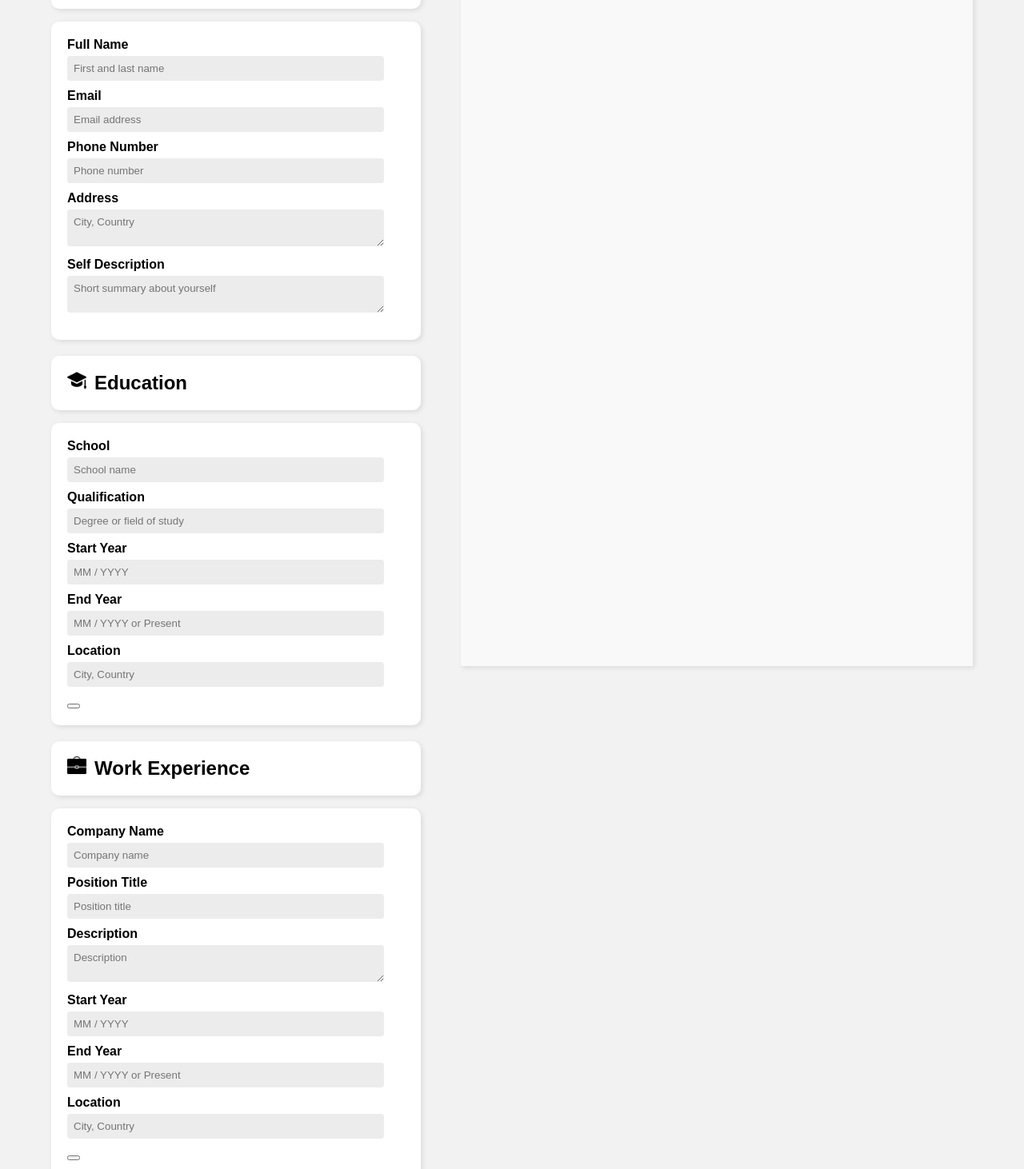
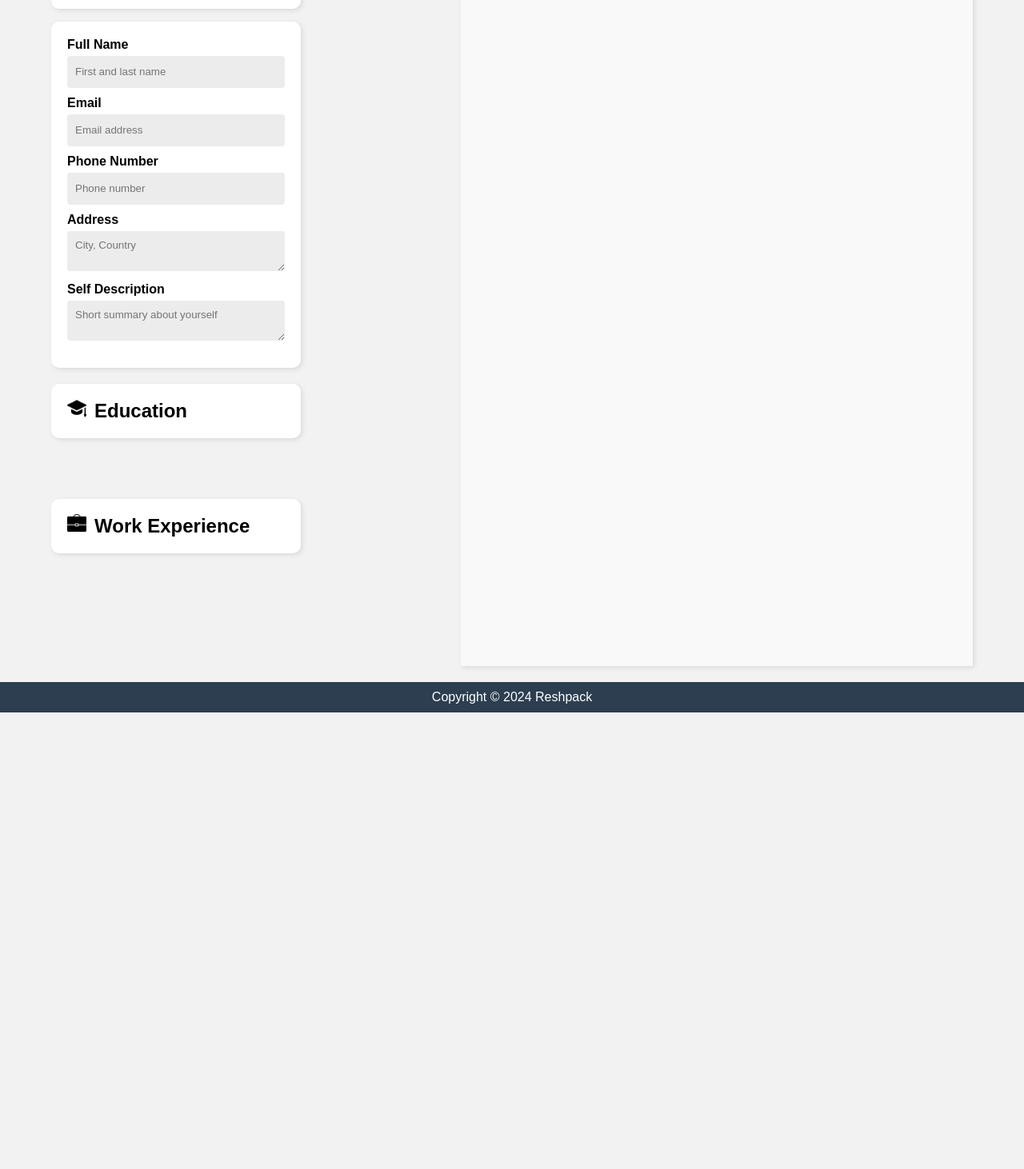
Before and after one commit to Reshpack/cv-maker, a React (Vite) app: page / in a window 1280 px wide. Shown: the part 160-1622 px from the top of the page at 80% size. After the commit the page ends 1051 px from the top, so only its background shows below. Built offline with nearby package versions, Linux system fonts and the light colour scheme.

Commit message:
adding new animations

```diff
--- a/src/App.jsx
+++ b/src/App.jsx
@@ -7,6 +7,17 @@ import workImg from './assets/work.png'
 
 export default function App() {
 
+  // form buttons hidden
+  const [educationVisible, setEducationVisible] = useState(false);
+  const [workVisible, setWorkVisible] = useState(false);
+
+  const toggleEducation = () => {
+    setEducationVisible(!educationVisible);
+  };
+
+  const toggleWork = () => {
+    setWorkVisible(!workVisible);
+  };
 
   return (
     <>
@@ -55,11 +66,11 @@ export default function App() {
         </div>
       </form>
       <form className='education-details form-section'>
-        <div className='form-header clickable'>
+        <div className={`form-header clickable`} onClick={toggleEducation}>
         <img src={educationImg} alt="Education" />
         <h2>Education</h2>
         </div>
-        <div className='form-group visible'>
+        <div className={`form-group ${educationVisible ? 'visible' : 'animate'}`}>
           <div className='input-group'>
             <label htmlFor="school-name">
               <span className='label-text'>School</span>
@@ -90,15 +101,15 @@ export default function App() {
             </label>
             <input type="text" id='location' placeholder='City, Country' />
           </div>
-          <button></button>
+          <button className='btn'>Add</button>
         </div>
         </form>
       <form className='work-details form-section'>
-      <div className='form-header clickable'>
+      <div className={`form-header clickable`} onClick={toggleWork}>
         <img src={workImg} alt="Work" />
         <h2>Work Experience</h2>
         </div>
-        <div className='form-group visible'>
+        <div className={`form-group ${workVisible ? 'visible' : 'animate'}`}>
           <div className='input-group'>
             <label htmlFor="company-name">
               <span className='label-text'>Company Name</span>
@@ -135,7 +146,7 @@ export default function App() {
             </label>
             <input type="text" id='location' placeholder='City, Country' />
           </div>
-          <button></button>
+          <button className='btn'>Add</button>
         </div>
         </form>
     </div>
--- a/src/styles/main.css
+++ b/src/styles/main.css
@@ -4,6 +4,8 @@
   --primary-white: #ffffff;
   --off-white: #F2F2F2;
   --text-input: #ECECEC;
+  --btn-before: #1CACF4;
+  --btn-after: #0484CC;
 }
 
 html, body, #root {
@@ -39,7 +41,16 @@ html, body, #root {
 
 .forms {
   flex: 1;
-  margin-right: 50px;
+  margin-right: 200px;
+  max-width: 500px;
+  transition: margin-right 0.3s ease;
+}
+
+@media (max-width: 768px) {
+  .forms {
+    margin-right: 50px;
+    max-width: calc(100% - 50px);
+  }
 }
 
 .form-header {
@@ -58,6 +69,10 @@ img {
   padding-bottom: 7px;
 }
 
+.form-header:nth-last-child(2),
+.form-header:nth-last-child(1) {
+  cursor: pointer;
+}
 
 .form-group {
   background-color: var(--primary-white);
@@ -65,6 +80,18 @@ img {
   padding: 20px;
   border-radius: 10px;
   box-shadow: var(--box-shadow);
+}
+
+.form-group.animate {
+  max-height: 0;
+  opacity: 0;
+  overflow: hidden;
+  transition: max-height 0.3s ease, opacity 0.3s ease;
+}
+
+.form-group.visible {
+  max-height: 500px; /* Adjust to fit your content height */
+  opacity: 1;
 }
 
 .form-section {
@@ -83,14 +110,36 @@ img {
 
 input, textarea {
   background-color: var(--text-input);
-  padding: 8px;
+  padding: 10px;
   border: none;
   font-family: Arial, Helvetica, sans-serif;
   border-radius: 4px;
-  width: 90%;
+  width: 100%;
+  min-height: 20px;
   max-height: 200px;
+  max-width: calc(100% - 20px);
   resize: vertical;
   overflow: auto;
+}
+
+.btn {
+  width: 100%;
+  padding: 5px 0;
+  font-weight: bold;
+  border: none;
+  background: var(--btn-before);
+  color: var(--primary-white);
+  border-radius: 3px;
+  cursor: pointer;
+  transition: background-color 0.3s, transform 0.2s;
+}
+
+.btn:hover {
+  background-color: var(--btn-after);
+}
+
+.btn:active {
+  transform: translateY(2px);
 }
 
 .page {
@@ -103,6 +152,14 @@ input, textarea {
   max-height: 850px;
   background-color: #f9f9f9;
   box-shadow: var(--box-shadow);
+  transition: margin-left 0.3s ease;
+}
+
+@media (max-width: 768px) {
+  .page {
+    margin-left: 0;
+    max-width: calc(100% - 50px);
+  }
 }
 
 footer {
```
Also changed, not shown: src/components/EducationForm.jsx (added), src/components/PersonalDetailsForm.jsx (added), src/components/ResumePage.jsx (added), src/components/WorkExperienceForm.jsx (added).
